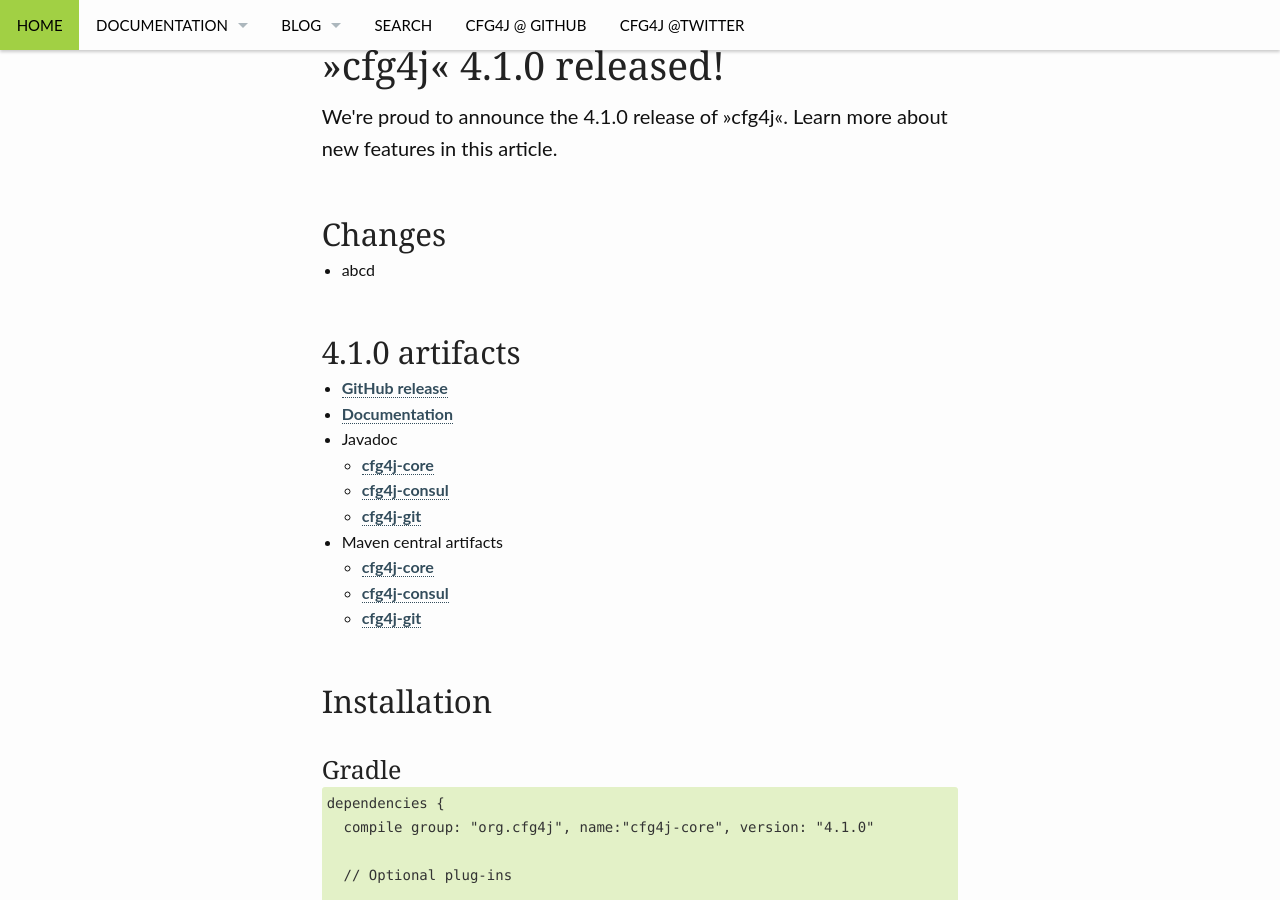
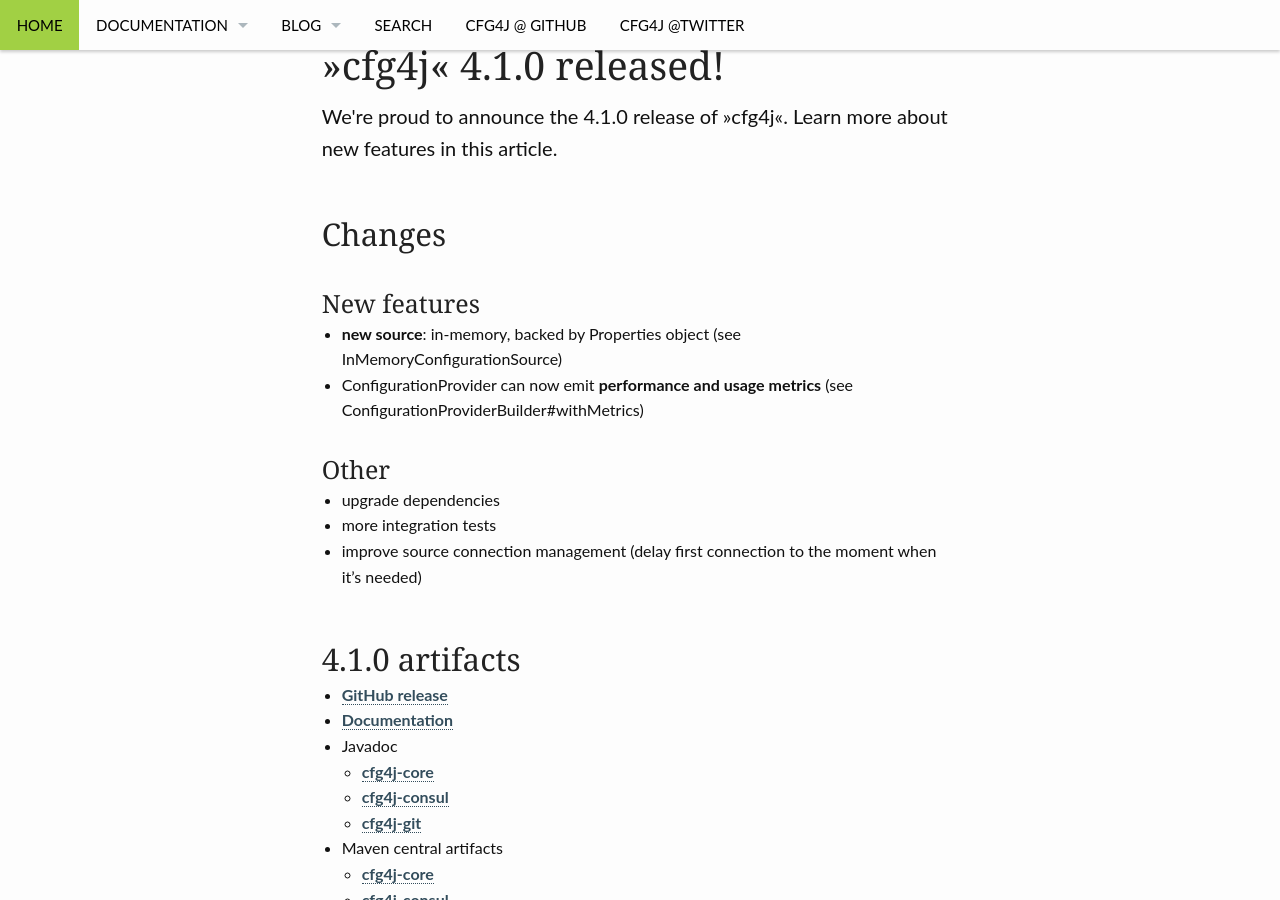
Before and after one commit to cfg4j/cfg4j.github.io, a Jekyll site: the page built from _posts/releases/2015-08-29-release_4_1_0.md, in a window 1280 px wide and 900 px high, scrolled down 317 px. Built offline with Jekyll 4.4.1, drawn with Linux system fonts in a browser that asks for light colours.

Commit message:
4.1.0 announcement

```diff
--- a/_posts/releases/2015-08-29-release_4_1_0.md
+++ b/_posts/releases/2015-08-29-release_4_1_0.md
@@ -25,4 +25,11 @@
 breadcrumb: true
 ---
 
-* abcd
+### New features
+* **new source**: in-memory, backed by Properties object (see InMemoryConfigurationSource)
+* ConfigurationProvider can now emit **performance and usage metrics** (see ConfigurationProviderBuilder#withMetrics)
+
+### Other
+* upgrade dependencies
+* more integration tests
+* improve source connection management (delay first connection to the moment when it's needed)
```
